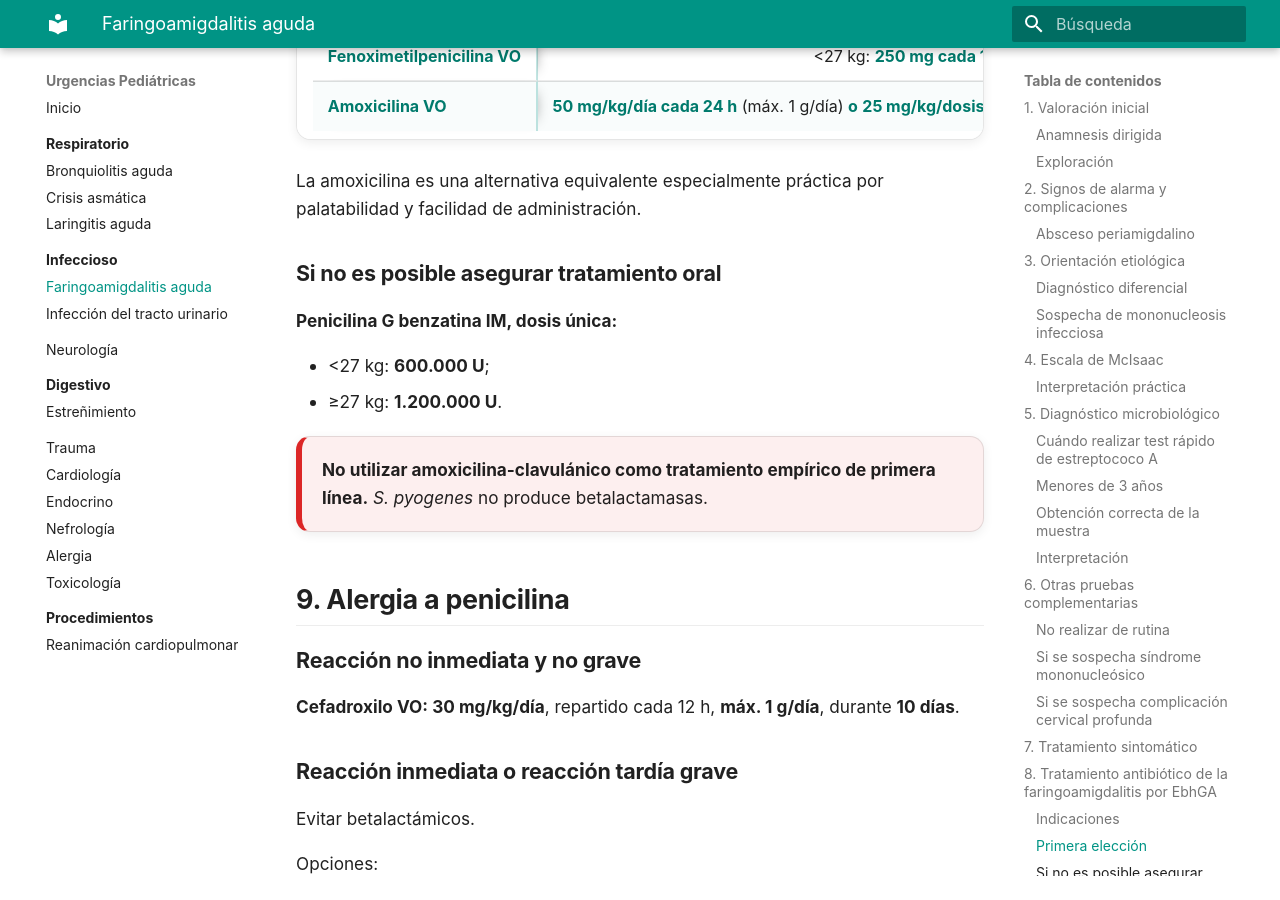
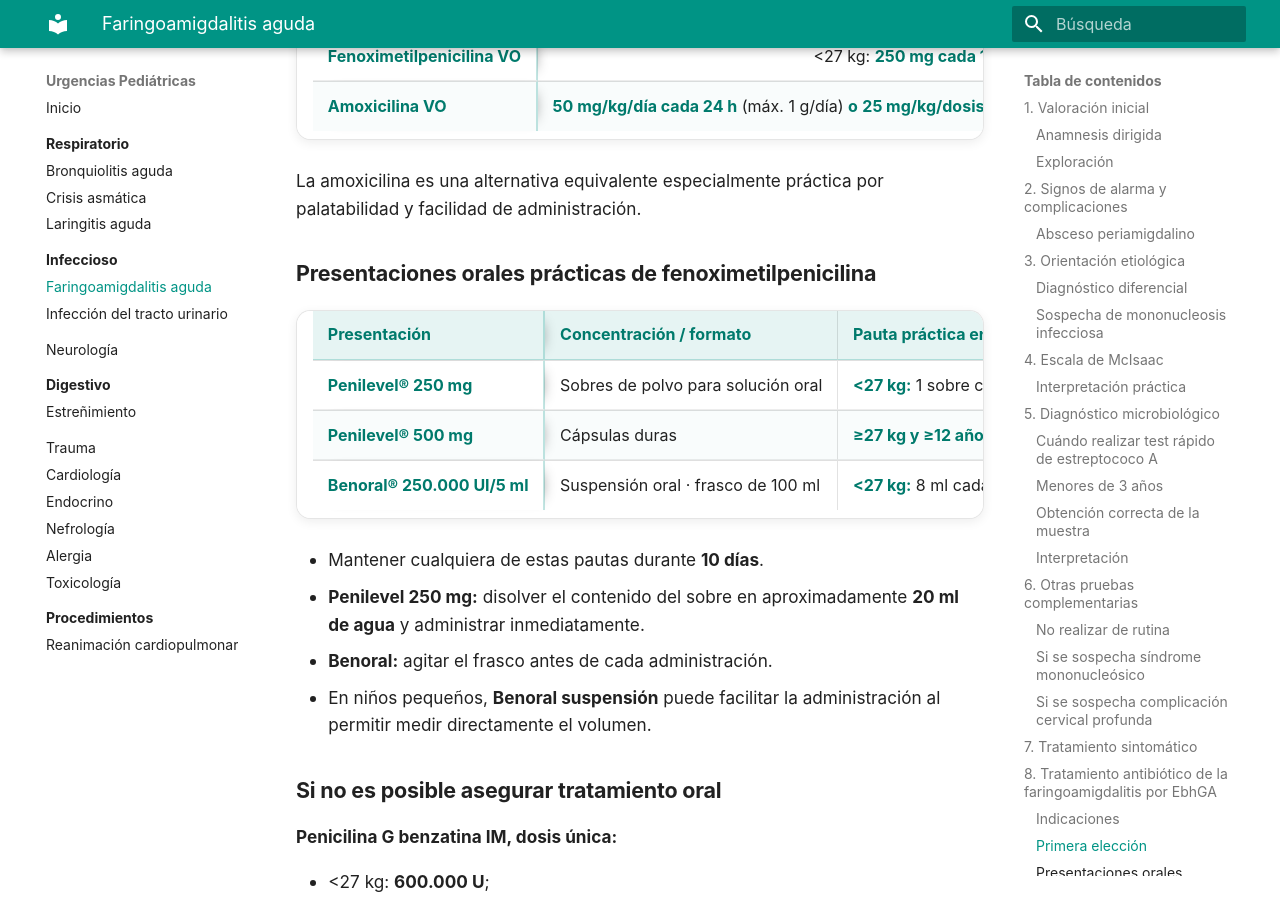
Before and after one commit to gonzaloares/urgencias-pediatricas, an MkDocs documentation site: the page built from docs/infeccioso/faringoamigdalitis-aguda.md, in a window 1280 px wide and 900 px high, scrolled down 9120 px. Built offline with MkDocs 1.6.1 and Material for MkDocs 9.7.7, drawn with Linux system fonts in a browser that asks for light colours.

Commit message:
Añade presentaciones prácticas de Penilevel y Benoral

```diff
--- a/docs/infeccioso/faringoamigdalitis-aguda.md
+++ b/docs/infeccioso/faringoamigdalitis-aguda.md
@@ -286,6 +286,19 @@ Tratar si:
 
 La amoxicilina es una alternativa equivalente especialmente práctica por palatabilidad y facilidad de administración.
 
+### Presentaciones orales prácticas de fenoximetilpenicilina
+
+| Presentación | Concentración / formato | Pauta práctica en faringoamigdalitis estreptocócica |
+|---|---|---|
+| **Penilevel® 250 mg** | Sobres de polvo para solución oral | **<27 kg:** 1 sobre cada 12 h · **≥27 kg:** 2 sobres cada 12 h |
+| **Penilevel® 500 mg** | Cápsulas duras | **≥27 kg y ≥12 años:** 1 cápsula cada 12 h |
+| **Benoral® 250.000 UI/5 ml** | Suspensión oral · frasco de 100 ml | **<27 kg:** 8 ml cada 12 h (= 400.000 UI ≈ 250 mg) · **≥27 kg:** 16 ml cada 12 h (= 800.000 UI ≈ 500 mg) |
+
+- Mantener cualquiera de estas pautas durante **10 días**.
+- **Penilevel 250 mg:** disolver el contenido del sobre en aproximadamente **20 ml de agua** y administrar inmediatamente.
+- **Benoral:** agitar el frasco antes de cada administración.
+- En niños pequeños, **Benoral suspensión** puede facilitar la administración al permitir medir directamente el volumen.
+
 ### Si no es posible asegurar tratamiento oral
 
 **Penicilina G benzatina IM, dosis única:**
```
